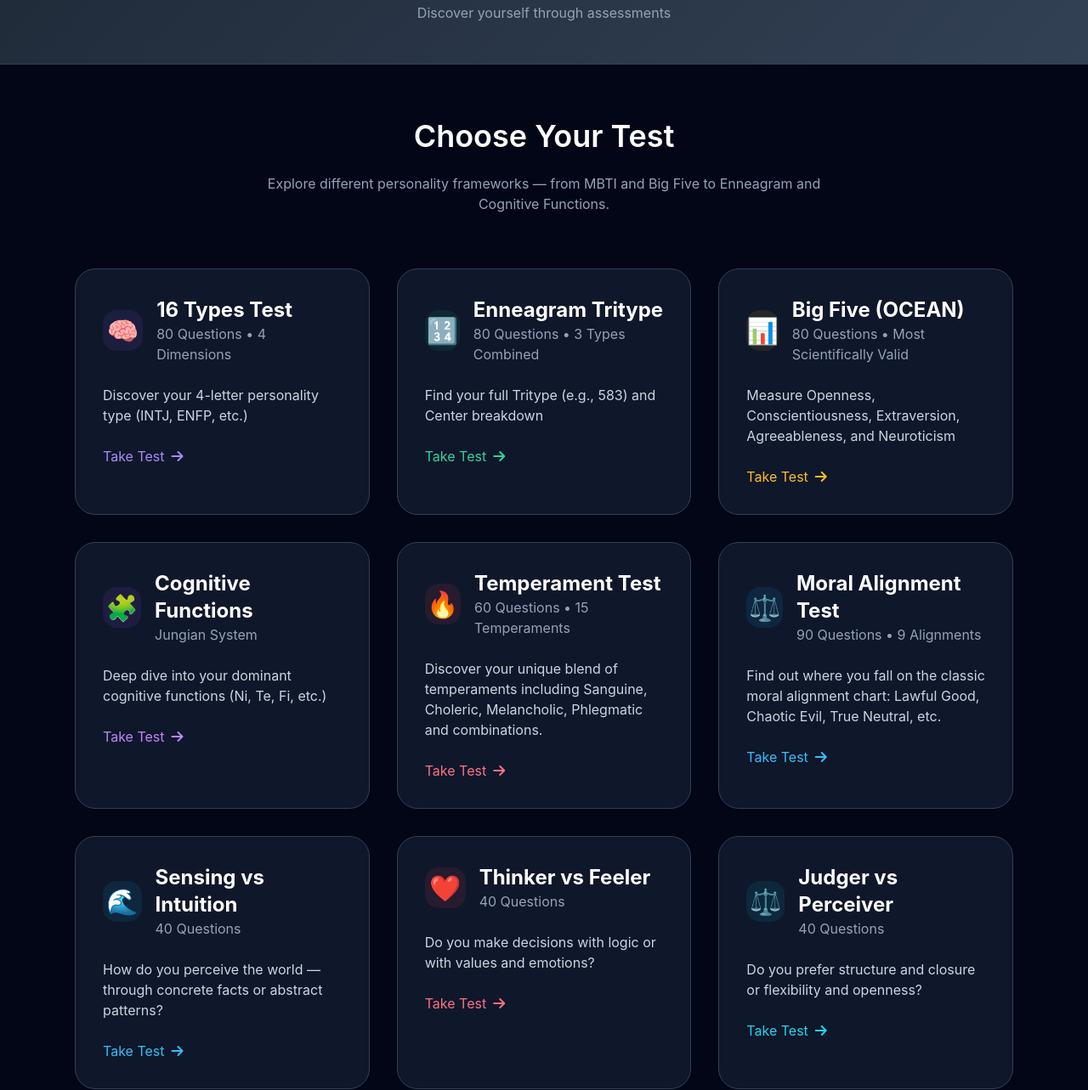
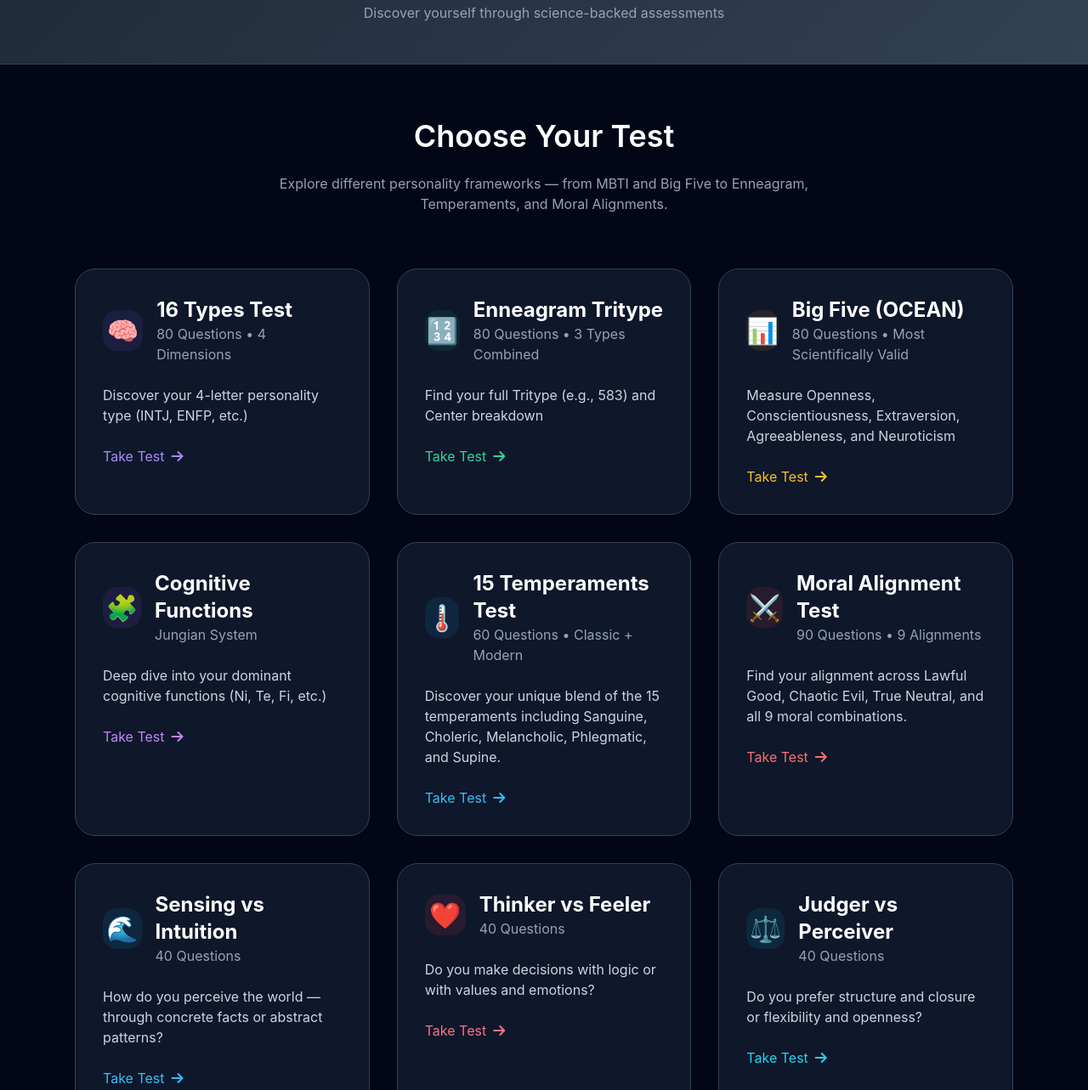
Before and after one commit to personality-co/test-links, a plain HTML site: page index.html in a window 1280 px wide. Shown: the part 165-1448 px from the top of the page at 85% size. Drawn offline with nearby package versions, Linux system fonts and the light colour scheme.

Commit message:
Update index.html

```diff
--- a/index.html
+++ b/index.html
@@ -3,38 +3,19 @@
 <head>
     <meta charset="UTF-8">
     <meta name="viewport" content="width=device-width, initial-scale=1.0">
-
-    <!-- Open Graph / Link Preview Meta Tags -->
-    <meta property="og:title" content="Personality Co • Free Personality Tests">
-    <meta property="og:description" content="Discover yourself with free, high-quality personality tests: 16 Types, Enneagram, Big Five, Temperaments, Moral Alignment, Cognitive Functions & more.">
-    <meta property="og:image" content="https://personality-co.github.io/assets/preview-image.jpg">
-    <meta property="og:image:width" content="1200">
-    <meta property="og:image:height" content="630">
-    <meta property="og:image:alt" content="The Bright Side of Objective Personality Tests">
-    <meta property="og:url" content="https://personality-co.github.io/">
-    <meta property="og:type" content="website">
-    <meta property="og:site_name" content="Personality Co">
-
-    <!-- Twitter Card -->
-    <meta name="twitter:card" content="summary_large_image">
-    <meta name="twitter:title" content="Personality Co • Free Personality Tests">
-    <meta name="twitter:description" content="Free personality tests including MBTI, Enneagram, Big Five, Temperaments & more.">
-    <meta name="twitter:image" content="https://personality-co.github.io/assets/preview-image.jpg">
-
     <title>Personality Co • Free Personality Tests</title>
     <script src="https://cdn.tailwindcss.com"></script>
     <link rel="stylesheet" href="https://cdnjs.cloudflare.com/ajax/libs/font-awesome/6.5.0/css/all.min.css">
-
     <style>
         body { font-family: 'Inter', system_ui, sans-serif; }
         .hero-bg {
             background: linear-gradient(135deg, #1e2937 0%, #334155 100%);
         }
         .test-card {
-            transition: all 0.3s ease;
+            transition: all 0.4s cubic-bezier(0.4, 0, 0.2, 1);
         }
         .test-card:hover {
-            transform: translateY(-8px);
+            transform: translateY(-10px);
             box-shadow: 0 20px 25px -5px rgb(0 0 0 / 0.1), 0 8px 10px -6px rgb(0 0 0 / 0.1);
         }
     </style>
@@ -46,7 +27,7 @@
         <div class="max-w-6xl mx-auto px-6 text-center">
             <h1 class="text-6xl font-bold mb-4">Personality Co</h1>
             <p class="text-2xl text-slate-300">Free, Accurate, and Insightful Personality Tests</p>
-            <p class="text-slate-400 mt-3">Discover yourself through assessments</p>
+            <p class="text-slate-400 mt-3">Discover yourself through science-backed assessments</p>
         </div>
     </header>
 
@@ -56,7 +37,7 @@
         <div class="text-center mb-16">
             <h2 class="text-4xl font-semibold mb-6">Choose Your Test</h2>
             <p class="text-slate-400 max-w-2xl mx-auto">
-                Explore different personality frameworks — from MBTI and Big Five to Enneagram and Cognitive Functions.
+                Explore different personality frameworks — from MBTI and Big Five to Enneagram, Temperaments, and Moral Alignments.
             </p>
         </div>
 
@@ -129,32 +110,32 @@
 
             <!-- Temperament Test -->
             <a href="https://personality-co.github.io/temperament-test/" target="_blank"
-               class="test-card bg-slate-900 rounded-3xl p-8 border border-slate-700 hover:border-rose-500 group">
+               class="test-card bg-slate-900 rounded-3xl p-8 border border-slate-700 hover:border-sky-500 group">
                 <div class="flex items-center gap-4 mb-6">
-                    <div class="w-12 h-12 bg-rose-500/10 rounded-2xl flex items-center justify-center text-3xl">🔥</div>
+                    <div class="w-12 h-12 bg-sky-500/10 rounded-2xl flex items-center justify-center text-3xl">🌡️</div>
                     <div>
-                        <h3 class="text-2xl font-bold">Temperament Test</h3>
-                        <p class="text-slate-400">60 Questions • 15 Temperaments</p>
+                        <h3 class="text-2xl font-bold">15 Temperaments Test</h3>
+                        <p class="text-slate-400">60 Questions • Classic + Modern</p>
                     </div>
                 </div>
-                <p class="text-slate-300">Discover your unique blend of temperaments including Sanguine, Choleric, Melancholic, Phlegmatic and combinations.</p>
-                <div class="mt-6 text-rose-400 group-hover:text-rose-300 flex items-center gap-2">
+                <p class="text-slate-300">Discover your unique blend of the 15 temperaments including Sanguine, Choleric, Melancholic, Phlegmatic, and Supine.</p>
+                <div class="mt-6 text-sky-400 group-hover:text-sky-300 flex items-center gap-2">
                     Take Test <i class="fas fa-arrow-right"></i>
                 </div>
             </a>
 
             <!-- Moral Alignment Test -->
             <a href="https://personality-co.github.io/moral-alignment-test/" target="_blank"
-               class="test-card bg-slate-900 rounded-3xl p-8 border border-slate-700 hover:border-sky-500 group">
+               class="test-card bg-slate-900 rounded-3xl p-8 border border-slate-700 hover:border-red-500 group">
                 <div class="flex items-center gap-4 mb-6">
-                    <div class="w-12 h-12 bg-sky-500/10 rounded-2xl flex items-center justify-center text-3xl">⚖️</div>
+                    <div class="w-12 h-12 bg-red-500/10 rounded-2xl flex items-center justify-center text-3xl">⚔️</div>
                     <div>
                         <h3 class="text-2xl font-bold">Moral Alignment Test</h3>
                         <p class="text-slate-400">90 Questions • 9 Alignments</p>
                     </div>
                 </div>
-                <p class="text-slate-300">Find out where you fall on the classic moral alignment chart: Lawful Good, Chaotic Evil, True Neutral, etc.</p>
-                <div class="mt-6 text-sky-400 group-hover:text-sky-300 flex items-center gap-2">
+                <p class="text-slate-300">Find your alignment across Lawful Good, Chaotic Evil, True Neutral, and all 9 moral combinations.</p>
+                <div class="mt-6 text-red-400 group-hover:text-red-300 flex items-center gap-2">
                     Take Test <i class="fas fa-arrow-right"></i>
                 </div>
             </a>
```
